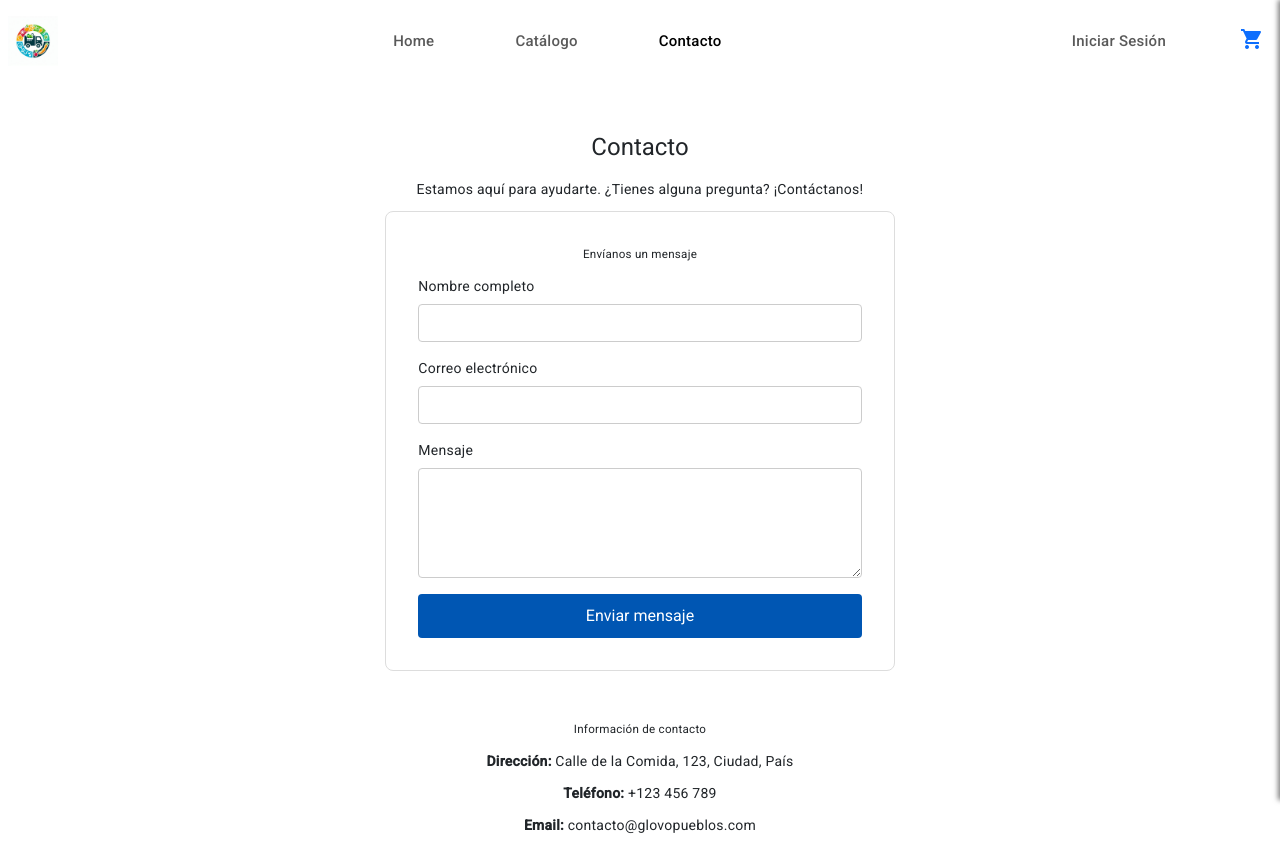
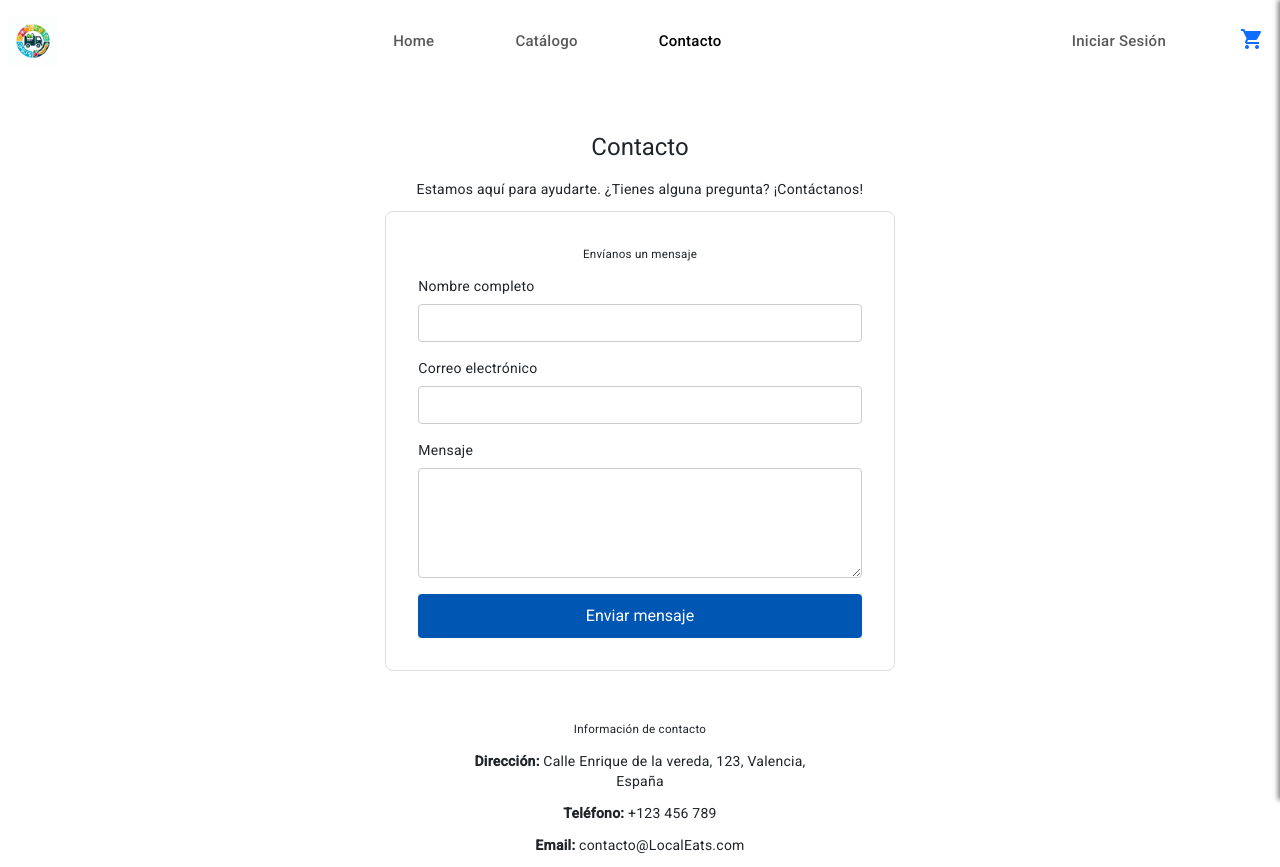
Before and after one commit to pabloarnau12/ProyectoVicente, an Angular app in the folder frontend/: page /contacto in a window 1280 px wide. Built offline with nearby package versions, Linux system fonts and the light colour scheme.

Commit message:
cambiado texto del contacto

```diff
--- a/frontend/src/app/component/Contact/contacto/contacto.component.html
+++ b/frontend/src/app/component/Contact/contacto/contacto.component.html
@@ -55,9 +55,12 @@
   <div class="row mb-5">
     <div class="col-md-6 mx-auto text-center">
       <h5 class="contact-info">Información de contacto</h5>
-      <p><strong>Dirección:</strong> Calle de la Comida, 123, Ciudad, País</p>
+      <p>
+        <strong>Dirección:</strong> Calle Enrique de la vereda, 123, Valencia,
+        España
+      </p>
       <p><strong>Teléfono:</strong> +123 456 789</p>
-      <p><strong>Email:</strong> contacto&#64;glovopueblos.com</p>
+      <p><strong>Email:</strong> contacto&#64;LocalEats.com</p>
     </div>
   </div>
 </div>
```
